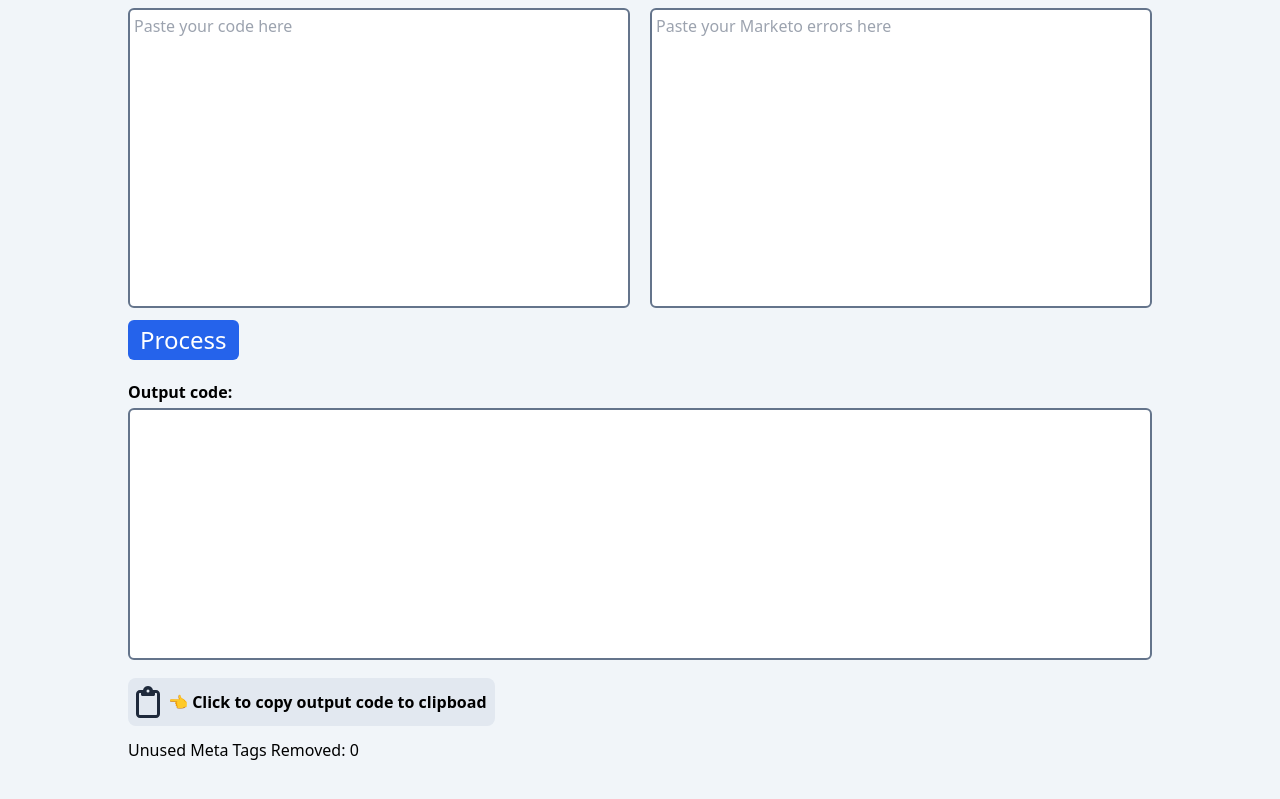
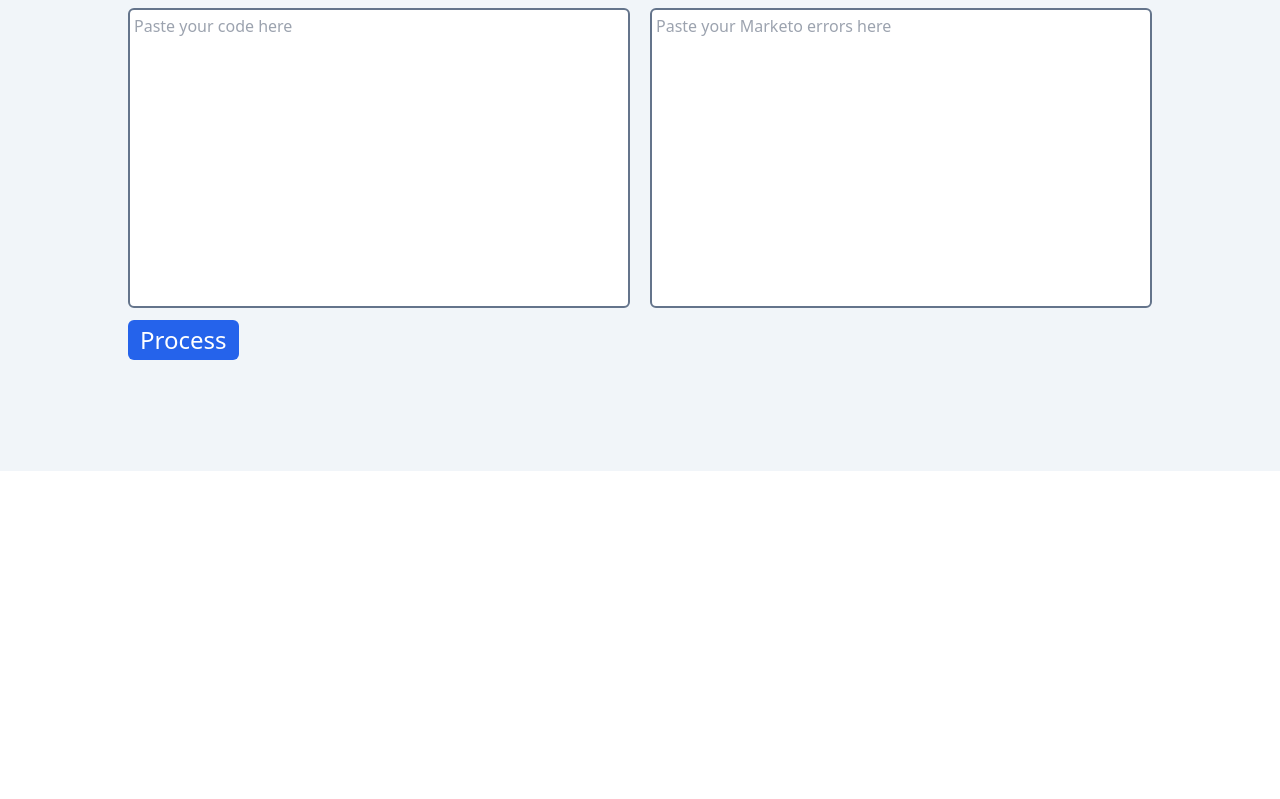
Before and after one commit to tyrellcurry/marketoErrorHandling, a Next.js app: page / in a window 1280 px wide. Shown: the part 329-1128 px from the top of the page. After the commit the page ends 800 px from the top, so only its background shows below. Built offline with nearby package versions, Linux system fonts and the light colour scheme.

Commit message:
Conditionally show output only when it's processed

```diff
--- a/src/pages/index.tsx
+++ b/src/pages/index.tsx
@@ -106,7 +106,7 @@ function Home() {
                         Process
                     </button>
                 </div>
-                <div className="bottom pt-5">
+                {outputCode && <div className="bottom pt-5">
                     <div>
                         <div>
                             <div className="pb-1">
@@ -140,7 +140,8 @@ function Home() {
                         </span>
                         {errorsRemoved > 0 && <span> 😱</span>}
                     </div>
-                </div>
+                </div>}
+
             </form>
         </main>
     );
```
